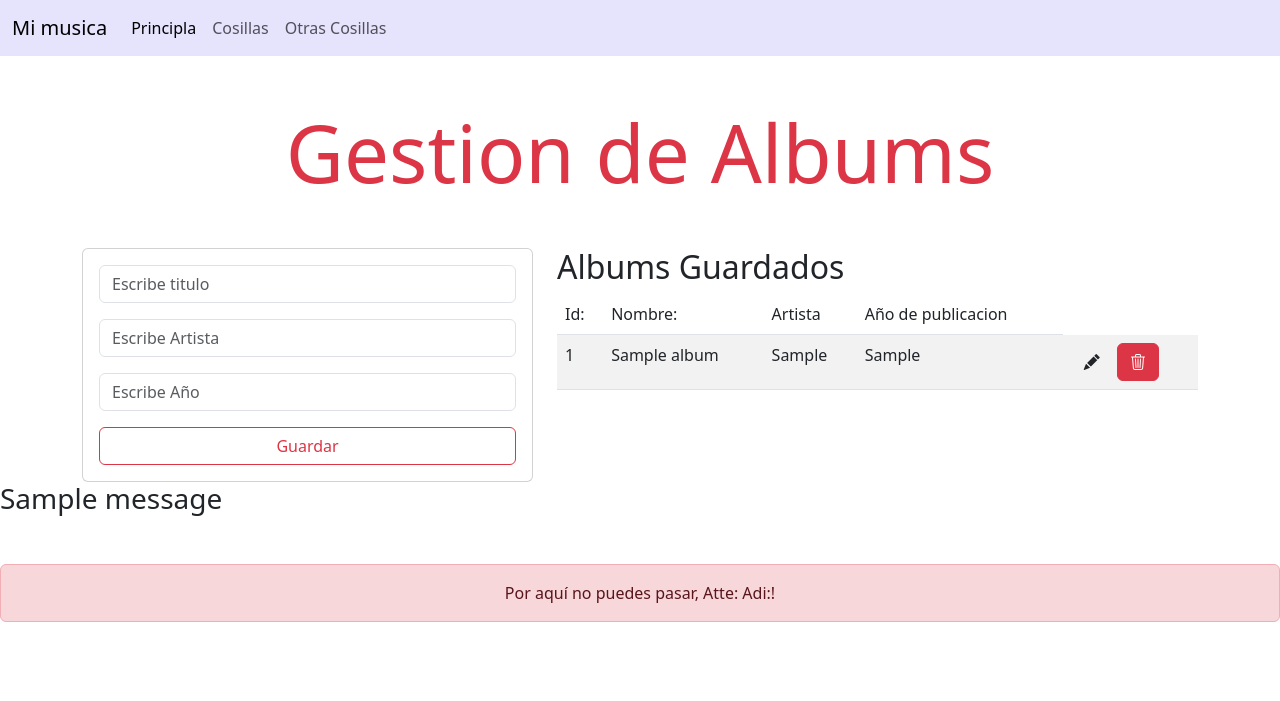
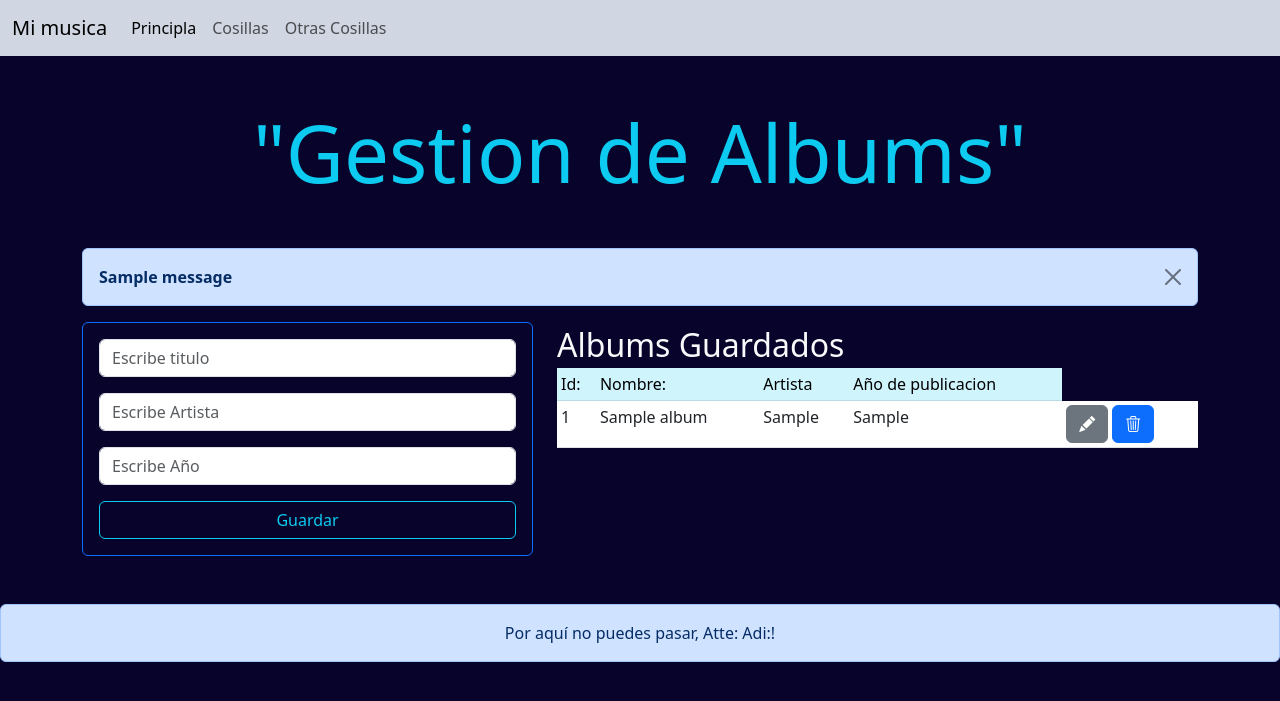
Before and after one commit to AdiGalvan/Flask182, a Flask app: page / in a window 1280 px wide. Shown: the top 701 px of the page. Run offline with Flask 3, Linux system fonts and the light colour scheme; tables that the repository leaves empty or names only in its code hold one stand-in row (values such as "Sample post"); one stand-in notice (Sample message) is shown; some libraries are stand-ins or nearby versions.

Commit message:
Se agregó alertas con Sweetaler2, se cambió el mensaje para que aparezca como una alerta

```diff
--- a/practicaNo5/app.py
+++ b/practicaNo5/app.py
@@ -62,7 +62,7 @@
         curAct.execute('update albums set titulo=%s, artista= %s, anio=%s where id= %s',(Vtitulo,Vartista,Vanio,id))#procede a ejecutar el query
         mysql.connection.commit()#con esto se confirma la actualizacion para que sea un hecho que ya se actualizo
 
-    flash('Album ActualiZado en BD')
+    flash('Album Actualizado en la BD')
     return redirect(url_for('index'))
 
 
@@ -81,7 +81,7 @@
         Vanio= request.form['txtAnio']
 
         curBorrar= mysql.connection.cursor()
-        curBorrar.execute('delete from albums where id= %s',(id))
+        curBorrar.execute('delete from albums where id= %s',(id,))
         mysql.connection.commit()
 
     flash('Album Eliminado en BD')
--- a/practicaNo5/templates/index.html
+++ b/practicaNo5/templates/index.html
@@ -3,12 +3,36 @@
 {%block body%}
 
 
-    <h1 class="display-1 text-center mt-5 mb-5 text-danger">Gestion de Albums</h1>
+    <h1 class="display-1 text-center mt-5 mb-5 text-info">"Gestion de Albums"</h1>
     <div class="container">
+
+
+      {%with mensajes= get_flashed_messages() %}
+      {% if mensajes%}
+        {%for msj in mensajes%}
+
+            <div class="alert alert-primary alert-dismissible fade show" role="alert">
+              <strong> {{ msj }} </strong>
+              <button type="button" class="btn-close" data-bs-dismiss="alert" aria-label="Close"></button>
+            </div>
+
+            <script>Swal.fire('Buen trabajo, amiguito!','Finalizamos con éxito el CRUD!','success')</script>
+
+        {%endfor%}
+      {% endif %}
+    {%endwith%}
+
 
     <div class="row">
       <div class="col-md-5">
-        <div class="card card-body">
+        <!--<div class="card card-body">-->
+          <div class="card border-primary mb-8" style="background-color: transparent;">
+
+            <div class="card-body text-primary">
+
+
+
+
       <form action="/guardar" method="POST">
 
         <div class="mb-3">
@@ -24,30 +48,30 @@
         </div>
 
         <div class="d-grid gap-2">
-          <button type="submit" class="btn btn-outline-danger" Danger> Guardar </button>
+          <button type="submit" class="btn btn-outline-info" Info> Guardar </button>
         </div>
 
 
 
+        </form>
+
+</div> <!--cierra card-->
+</div>
 
 
-
-
-        </form>
-      </div> <!--cierra card-->
       </div> <!--le prtenece a la columna 5-->
 
       <div class="col-md-7">
-        <h2>Albums Guardados</h2>
+        <h2 class="display-9 text-right mt-1 mb-1 text-light">Albums Guardados</h2>
 
 
-<table class="table table-striped">
+<table class="table table-sm">
   <thead>
     <tr>
-      <td>Id:</td>
-      <td>Nombre:</td>
-      <td>Artista</td>
-      <td>Año de publicacion</td>
+      <td class="table-info">Id: </td>
+      <td class="table-info">Nombre:</td>
+      <td class="table-info">Artista</td>
+      <td class="table-info">Año de publicacion</td>
     </tr>
   </thead>
 
@@ -59,8 +83,8 @@
     <td>{{ alb.2 }}</td>
     <td>{{ alb.3 }}</td>
     <td>
-      <a href="/editar/{{ alb.0 }}" class="btn btn-warnig"> <i class="bi bi-pencil-fill"></i></a>
-      <a href="#" class="btn btn-danger"> <i class="bi bi-trash3"></i> </a>
+      <a href="/editar/{{ alb.0 }}" class="btn btn-secondary"> <i class="bi bi-pencil-fill"></i></a>
+      <a href="/eliminar/{{ alb.0 }}" class="btn btn-primary"> <i class="bi bi-trash3"></i> </a>
 
     </td>
     </tr>
@@ -74,13 +98,7 @@
 
 
 
-{%with mensajes= get_flashed_messages() %}
-  {% if mensajes%}
-    {%for msj in mensajes%}
-        <h3> {{ msj }} </h3>
-    {%endfor%}
-  {% endif %}
-{%endwith%}
+
 
 
 
--- a/practicaNo5/templates/plantilla.html
+++ b/practicaNo5/templates/plantilla.html
@@ -6,11 +6,15 @@
     <meta name="viewport" content="width=device-width, initial-scale=1.0">
     <link href="https://cdn.jsdelivr.net/npm/bootstrap@5.3.0/dist/css/bootstrap.min.css" rel="stylesheet" integrity="sha384-9ndCyUaIbzAi2FUVXJi0CjmCapSmO7SnpJef0486qhLnuZ2cdeRhO02iuK6FUUVM" crossorigin="anonymous">
     <link rel="stylesheet" href="https://cdn.jsdelivr.net/npm/bootstrap-icons@1.10.5/font/bootstrap-icons.css">
+
+    <script src="https://cdn.jsdelivr.net/npm/sweetalert2@10"></script>
+
     <title>Mi Plantilla</title>
 </head>
 
-<body>
-    <nav class="navbar navbar-expand-lg" style="background-color: #e6e3fd;">
+<body style="background-color: #08032a;">
+
+    <nav class="navbar navbar-expand-lg" style="background-color: #d0d7e2;">
         <div class="container-fluid">
           <a class="navbar-brand" href="#">Mi musica</a>
           <button class="navbar-toggler" type="button" data-bs-toggle="collapse" data-bs-target="#navbarNav" aria-controls="navbarNav" aria-expanded="false" aria-label="Toggle navigation">
@@ -39,7 +43,7 @@
     {%endblock%}
 
     <div class=" mt-5 text-center">
-    <div class="alert alert-danger" role="alert">
+    <div class="alert alert-primary" role="alert">
      Por aquí no puedes pasar, Atte: Adi:!
       </div>
 
@@ -47,6 +51,7 @@
 
 
 <script src="https://cdn.jsdelivr.net/npm/bootstrap@5.3.0/dist/js/bootstrap.bundle.min.js" integrity="sha384-geWF76RCwLtnZ8qwWowPQNguL3RmwHVBC9FhGdlKrxdiJJigb/j/68SIy3Te4Bkz" crossorigin="anonymous"></script>
+</div><!--cierra div del color de fondo-->
 </body>
 
 </html>
```
Also changed, not shown: practicaNo5/templates/EditarAlbum.html (+21 -6 lines), practicaNo5/templates/EliminarAlbum.html (+7 -6 lines).
